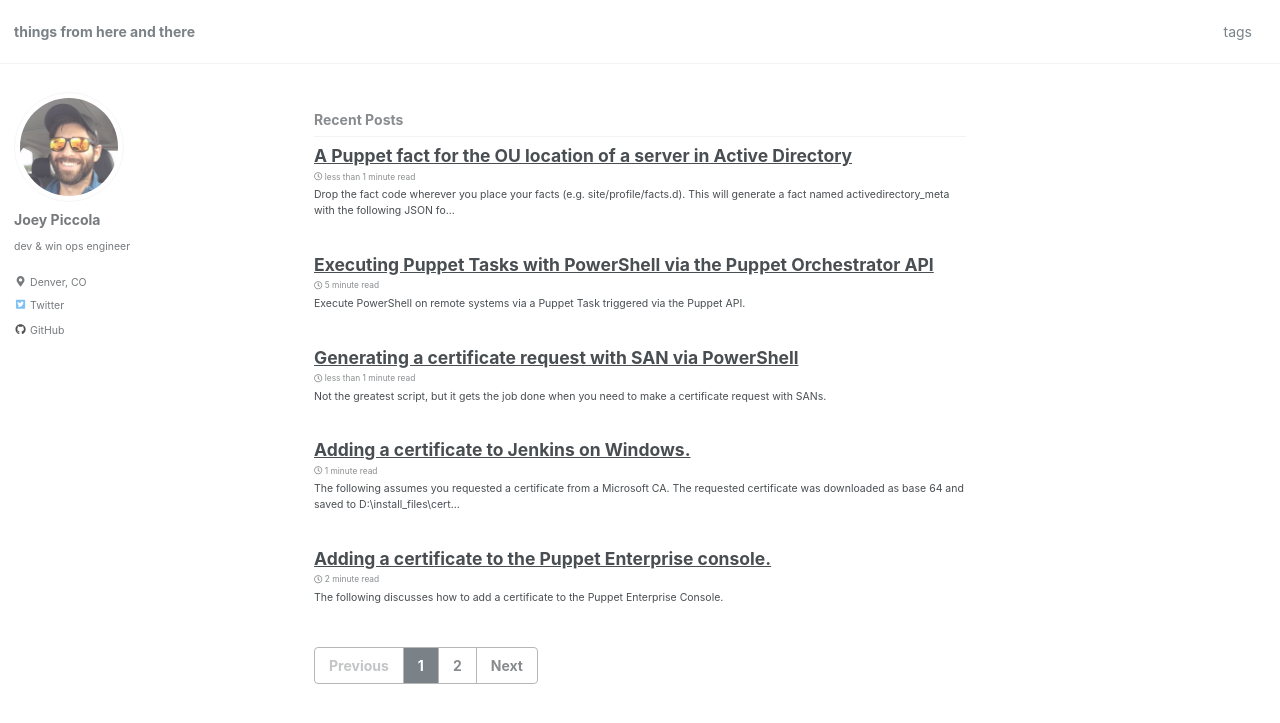
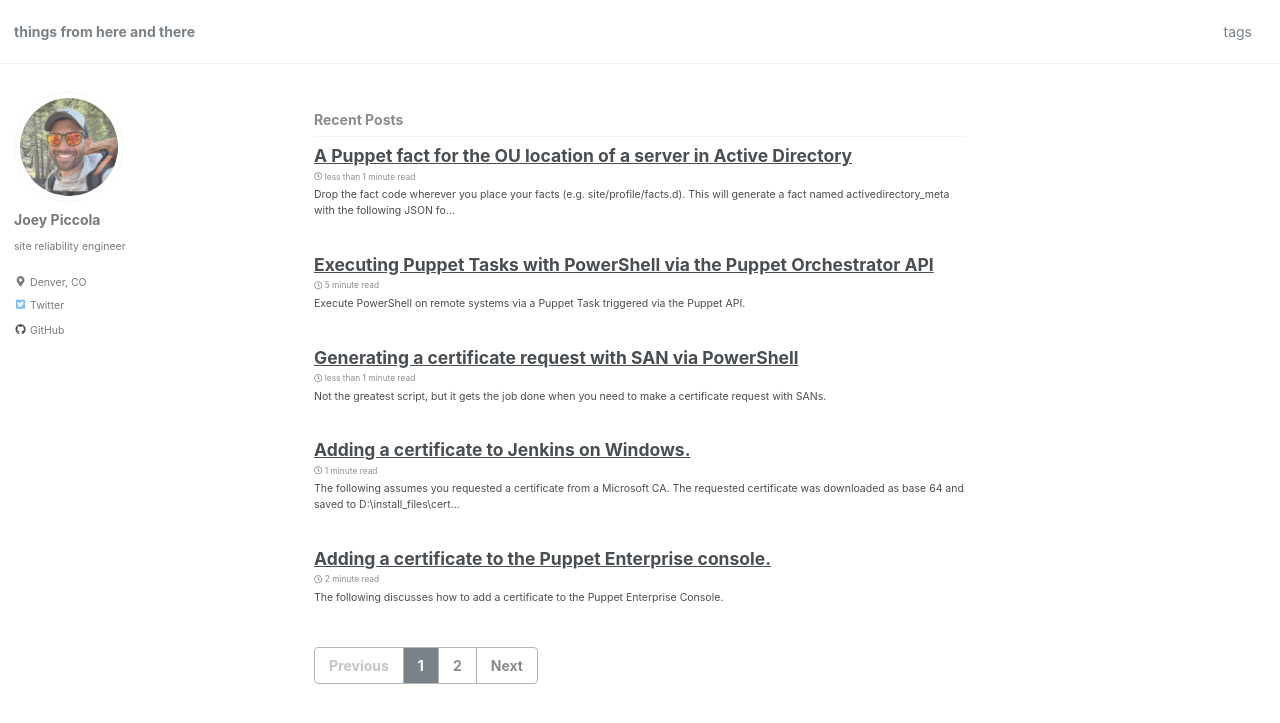
Before and after one commit to joeypiccola/joeypiccola.github.io, a Jekyll site: the page built from index.html, in a window 1280 px wide and 900 px high. Shown: the top 723 px of the window. Built offline with Jekyll 4.4.1, drawn with Linux system fonts in a browser that asks for light colours; nearby versions of some CDN libraries; the list of posts is cut into pages by our own code.

Commit message:
feat(me): title and image

```diff
--- a/_config.yml
+++ b/_config.yml
@@ -101,8 +101,8 @@ analytics:
 # Site Author
 author:
   name             : "Joey Piccola"
-  avatar           : "/assets/images/avatar_200x200.jpg" # path of avatar image, e.g. "/assets/images/bio-photo.jpg"
-  bio              : "dev & win ops engineer"
+  avatar           : "/assets/images/avatar_200x200.png" # path of avatar image, e.g. "/assets/images/bio-photo.jpg"
+  bio              : "site reliability engineer"
   location         : "Denver, CO"
   email            :
   uri              :
```
Also changed, not shown: assets/images/avatar_200x200.png (added).
